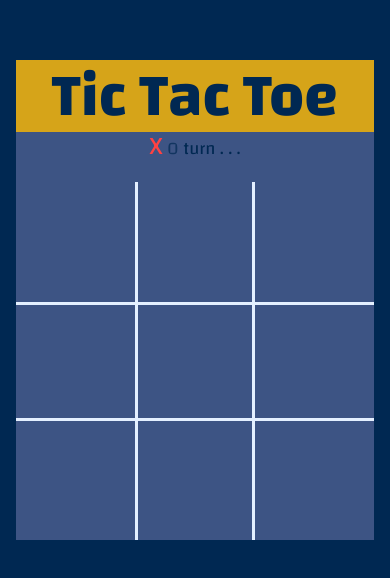
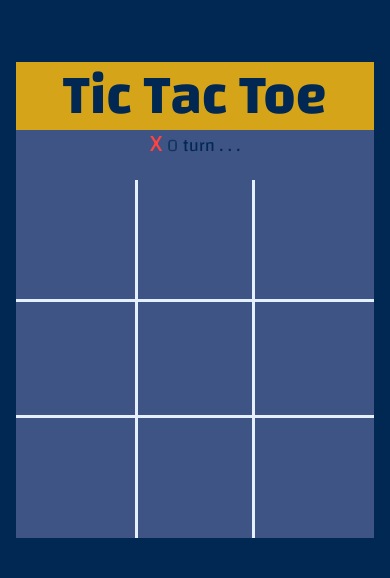
Before and after one commit to arrahhal/tic-tac-toe, a plain HTML site: page index.html in a window 390 px wide. Shown: the part 122-700 px from the top of the page. Drawn offline with Linux system fonts and the light colour scheme.

Commit message:
Make font smaller on small screens

```diff
--- a/style.css
+++ b/style.css
@@ -21,14 +21,23 @@
   --size-200: calc(var(--size-100) * 2);
   --size-300: calc(var(--size-200) * 2);
 }
+@media (max-width: 760px) {
+  :root {
+    --fs-300: 1.3rem;
+    --fs-400: 1.7rem;
+    --fs-700: 4rem;
+    --fs-900: 5rem;
+  }
+}
 @media (max-width: 470px) {
   :root {
     --fs-300: 1.1rem;
-    --fs-400: 1.6rem;
-    --fs-700: 3.8rem;
-    --fs-900: 4.5rem;
+    --fs-400: 1.5rem;
+    --fs-700: 3.5rem;
+    --fs-900: 4rem;
   }
 }
+
 *,
 *::before,
 *::after {
@@ -123,14 +132,14 @@ body {
   display: grid;
   place-content: center;
   position: absolute;
-  background-color: hsl(221 37% 38% / .8);
+  background-color: hsl(221 37% 38% / 0.8);
   backdrop-filter: blur(5px);
   font-size: var(--fs-900);
   color: var(--clr-neutral-900);
-  width:100%;
+  width: 100%;
   height: 0;
   opacity: 0;
-  transition: all ease-in .7s;
+  transition: all ease-in 0.7s;
   z-index: -999;
 }
 
```
